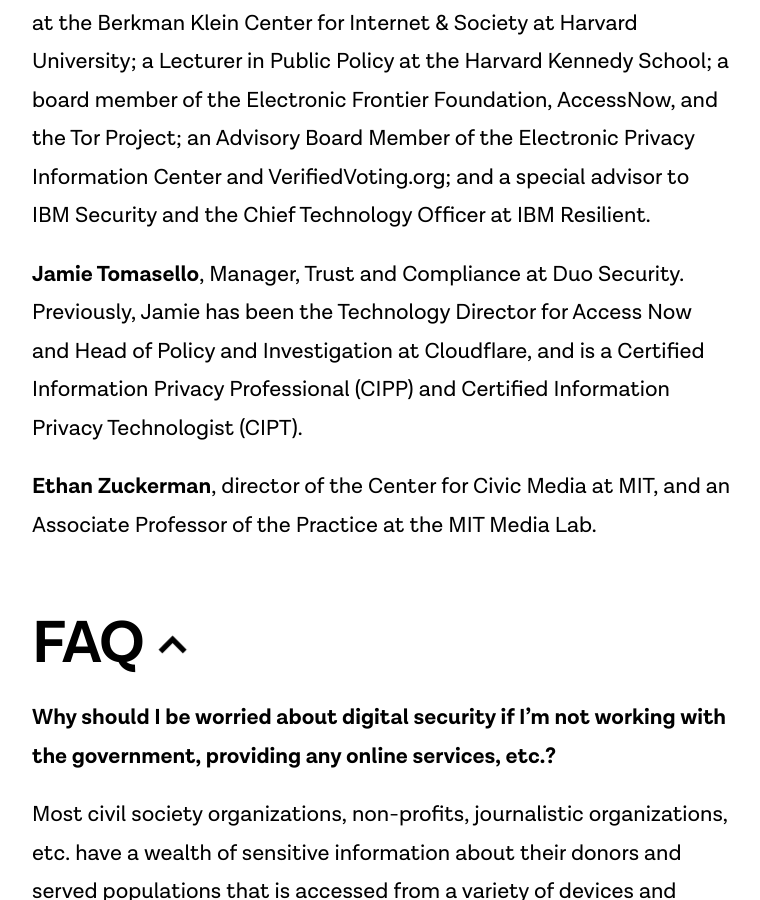
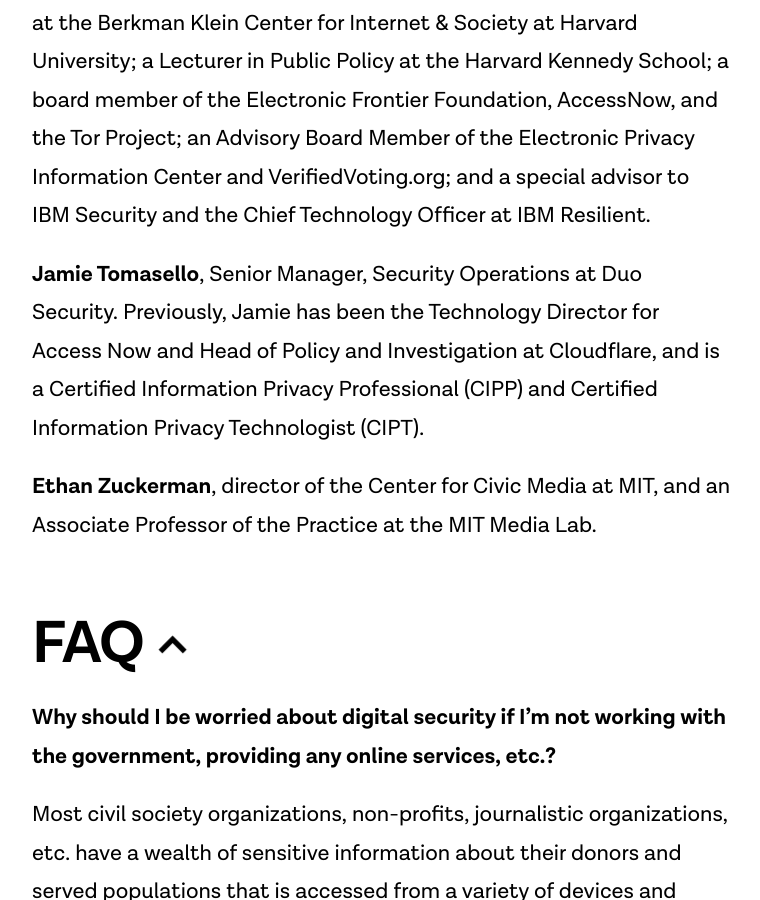
Before and after one commit to tiffrobo/exchange-new, a Jekyll site: the page built from about.md, in a window 1280 px wide and 900 px high, scrolled down 8787 px. Shown: the whole window, without its empty margins (258-1018 px from the left). Built offline with Jekyll 4.4.1, drawn with Linux system fonts in a browser that asks for light colours; nearby versions of some CDN libraries.

Commit message:
updated About

```diff
--- a/about.md
+++ b/about.md
@@ -115,7 +115,7 @@
 
 **Bruce Schneier**, internationally renowned security technologist, fellow at the Berkman Klein Center for Internet & Society at Harvard University; a Lecturer in Public Policy at the Harvard Kennedy School; a board member of the Electronic Frontier Foundation, AccessNow, and the Tor Project; an Advisory Board Member of the Electronic Privacy Information Center and VerifiedVoting.org; and a special advisor to IBM Security and the Chief Technology Officer at IBM Resilient.
 
-**Jamie Tomasello**, Manager, Trust and Compliance at Duo Security. Previously, Jamie has been the Technology Director for Access Now and Head of Policy and Investigation at Cloudflare, and is a Certified Information Privacy Professional (CIPP) and Certified Information Privacy Technologist (CIPT).
+**Jamie Tomasello**, Senior Manager, Security Operations at Duo Security. Previously, Jamie has been the Technology Director for Access Now and Head of Policy and Investigation at Cloudflare, and is a Certified Information Privacy Professional (CIPP) and Certified Information Privacy Technologist (CIPT).
 
 **Ethan Zuckerman**, director of the Center for Civic Media at MIT, and an Associate Professor of the Practice at the MIT Media Lab.
 
```
